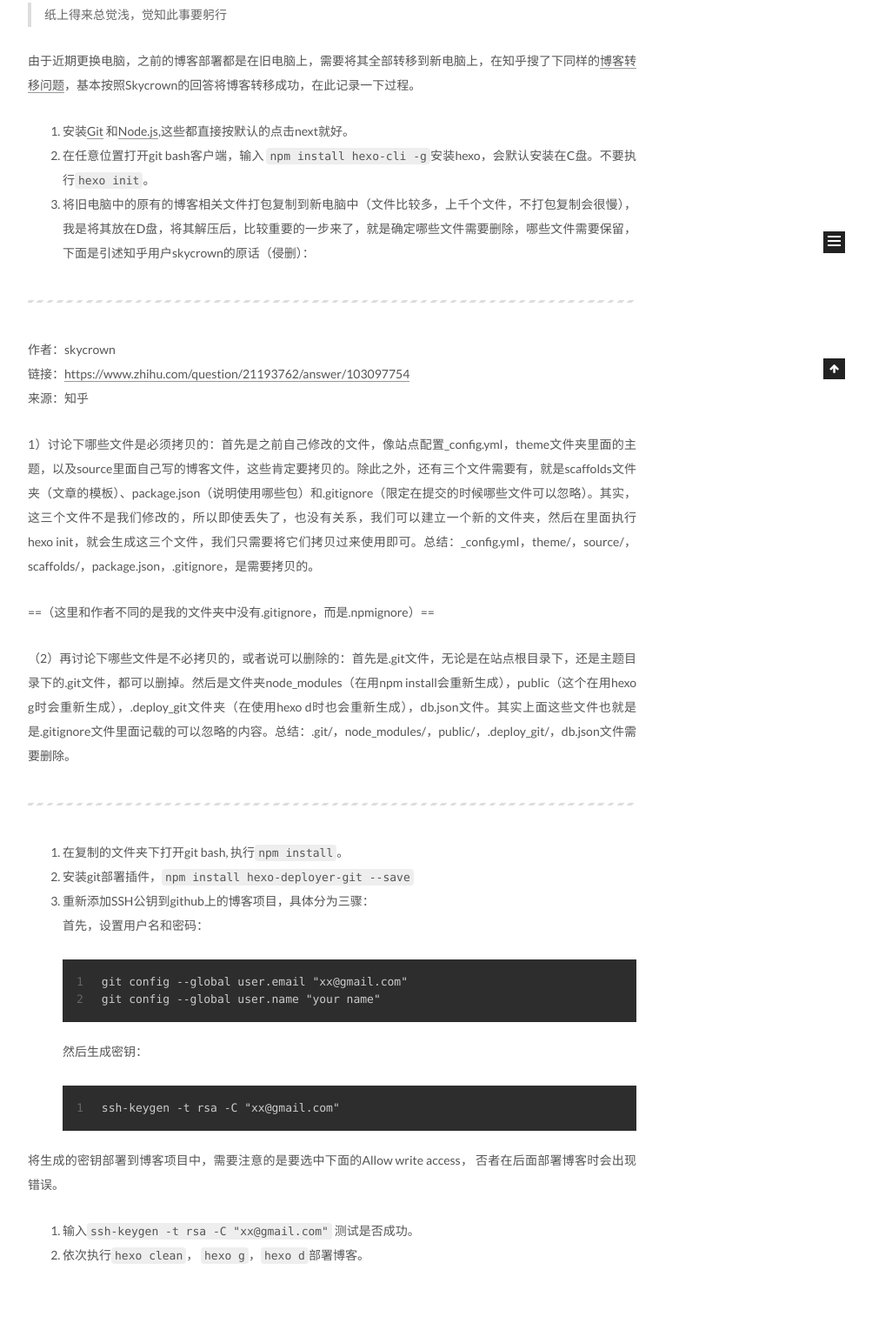
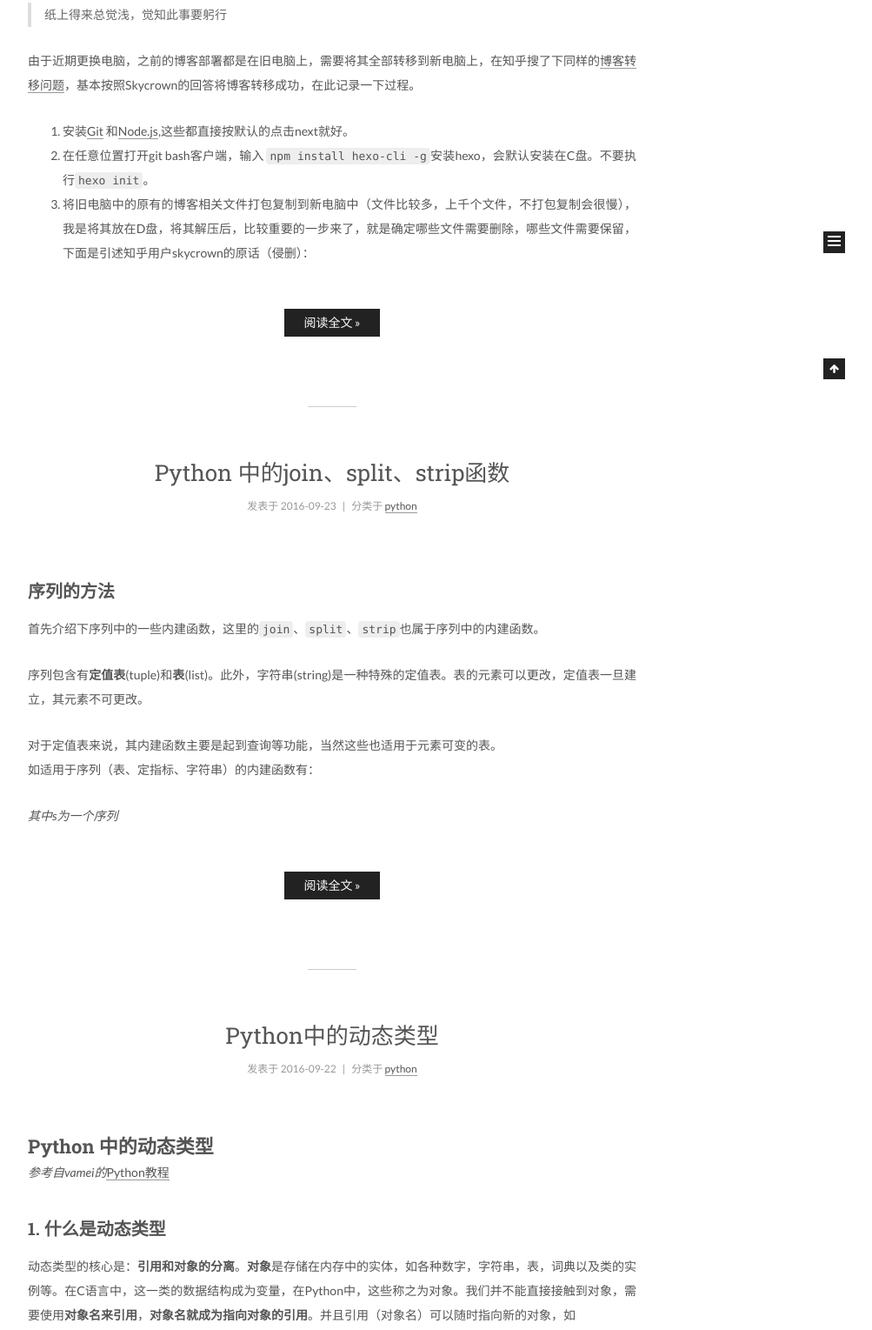
Before and after one commit to hwenc/hwenc.github.io, a plain HTML site: page index.html in a window 1280 px wide. Shown: the part 464-1993 px from the top of the page at 87% size, without its empty margins (258-1261 px from the left). Drawn offline with Linux system fonts and the light colour scheme; a web font is replaced by a local one.

Commit message:
Site updated: 2016-09-27 01:36:17

```diff
--- a/css/main.css
+++ b/css/main.css
@@ -1548,7 +1548,7 @@ pre .javascript .function {
   width: 4px;
   height: 4px;
   border-radius: 50%;
-  background: #dbe8ff;
+  background: #0fbfff;
 }
 .links-of-blogroll {
   font-size: 13px;
--- a/index.html
+++ b/index.html
@@ -327,38 +327,20 @@
 
 
 
-
-            <blockquote>
+          <blockquote>
 <p>纸上得来总觉浅，觉知此事要躬行</p>
 </blockquote>
-<p>由于近期更换电脑，之前的博客部署都是在旧电脑上，需要将其全部转移到新电脑上，在知乎搜了下同样的<a href="https://www.zhihu.com/question/21193762" target="_blank" rel="external">博客转移问题</a>，基本按照Skycrown的回答将博客转移成功，在此记录一下过程。</p>
+<p>由于近期更换电脑，之前的博客部署都是在旧电脑上，需要将其全部转移到新电脑上，在知乎搜了下同样的<a href="https://www.zhihu.com/question/21193762">博客转移问题</a>，基本按照Skycrown的回答将博客转移成功，在此记录一下过程。</p>
 <ol>
-<li>安装<a href="https://git-for-windows.github.io/" target="_blank" rel="external">Git</a> 和<a href="http://note.youdao.com/" target="_blank" rel="external">Node.js</a>,这些都直接按默认的点击next就好。</li>
+<li>安装<a href="https://git-for-windows.github.io/">Git</a> 和<a href="http://note.youdao.com/">Node.js</a>,这些都直接按默认的点击next就好。</li>
 <li>在任意位置打开git bash客户端，输入 <code>npm install hexo-cli -g</code>安装hexo，会默认安装在C盘。不要执行<code>hexo init</code>。</li>
 <li>将旧电脑中的原有的博客相关文件打包复制到新电脑中（文件比较多，上千个文件，不打包复制会很慢），我是将其放在D盘，将其解压后，比较重要的一步来了，就是确定哪些文件需要删除，哪些文件需要保留，下面是引述知乎用户skycrown的原话（侵删）：</li>
 </ol>
-<hr>
-<p>作者：skycrown<br>链接：<a href="https://www.zhihu.com/question/21193762/answer/103097754" target="_blank" rel="external">https://www.zhihu.com/question/21193762/answer/103097754</a><br>来源：知乎</p>
-<p>1）讨论下哪些文件是必须拷贝的：首先是之前自己修改的文件，像站点配置_config.yml，theme文件夹里面的主题，以及source里面自己写的博客文件，这些肯定要拷贝的。除此之外，还有三个文件需要有，就是scaffolds文件夹（文章的模板）、package.json（说明使用哪些包）和.gitignore（限定在提交的时候哪些文件可以忽略）。其实，这三个文件不是我们修改的，所以即使丢失了，也没有关系，我们可以建立一个新的文件夹，然后在里面执行hexo init，就会生成这三个文件，我们只需要将它们拷贝过来使用即可。总结：_config.yml，theme/，source/，scaffolds/，package.json，.gitignore，是需要拷贝的。</p>
-<p>==（这里和作者不同的是我的文件夹中没有.gitignore，而是.npmignore）==</p>
-<p>（2）再讨论下哪些文件是不必拷贝的，或者说可以删除的：首先是.git文件，无论是在站点根目录下，还是主题目录下的.git文件，都可以删掉。然后是文件夹node_modules（在用npm install会重新生成），public（这个在用hexo g时会重新生成），.deploy_git文件夹（在使用hexo d时也会重新生成），db.json文件。其实上面这些文件也就是是.gitignore文件里面记载的可以忽略的内容。总结：.git/，node_modules/，public/，.deploy_git/，db.json文件需要删除。</p>
-<hr>
-<ol>
-<li>在复制的文件夹下打开git bash, 执行<code>npm install</code>。</li>
-<li>安装git部署插件，<code>npm install hexo-deployer-git --save</code></li>
-<li><p>重新添加SSH公钥到github上的博客项目，具体分为三骤：<br>首先，设置用户名和密码：</p>
-<figure class="highlight plain"><table><tr><td class="gutter"><pre><div class="line">1</div><div class="line">2</div></pre></td><td class="code"><pre><div class="line">git config --global user.email &quot;xx@gmail.com&quot;</div><div class="line">git config --global user.name &quot;your name&quot;</div></pre></td></tr></table></figure>
-<p> 然后生成密钥：</p>
-<figure class="highlight plain"><table><tr><td class="gutter"><pre><div class="line">1</div></pre></td><td class="code"><pre><div class="line">ssh-keygen -t rsa -C &quot;xx@gmail.com&quot;</div></pre></td></tr></table></figure>
-</li>
-</ol>
-<p>将生成的密钥部署到博客项目中，需要注意的是要选中下面的Allow write access， 否者在后面部署博客时会出现错误。</p>
-<ol>
-<li>输入<code>ssh-keygen -t rsa -C &quot;xx@gmail.com&quot;</code> 测试是否成功。</li>
-<li>依次执行<code>hexo clean</code>， <code>hexo g</code>，<code>hexo d</code>部署博客。</li>
-</ol>
-
-
+          <div class="post-more-link text-center">
+            <a class="btn" href="/2016/09/27/博客转移/#more" rel="contents">
+              阅读全文 &raquo;
+            </a>
+          </div>
 
 
     </div>
--- a/sitemap.xml
+++ b/sitemap.xml
@@ -4,7 +4,7 @@
   <url>
     <loc>http://hwenc.github.io/2016/09/27/%E5%8D%9A%E5%AE%A2%E8%BD%AC%E7%A7%BB/</loc>
 
-    <lastmod>2016-09-26T17:23:43.543Z</lastmod>
+    <lastmod>2016-09-26T17:35:22.377Z</lastmod>
 
   </url>
 
```
Also changed, not shown: 2016/09/27/博客转移/index.html (+4 -3 lines), atom.xml (+11 -5 lines), categories/index.html (+2 -0 lines), tags/index.html (+0 -2 lines).
